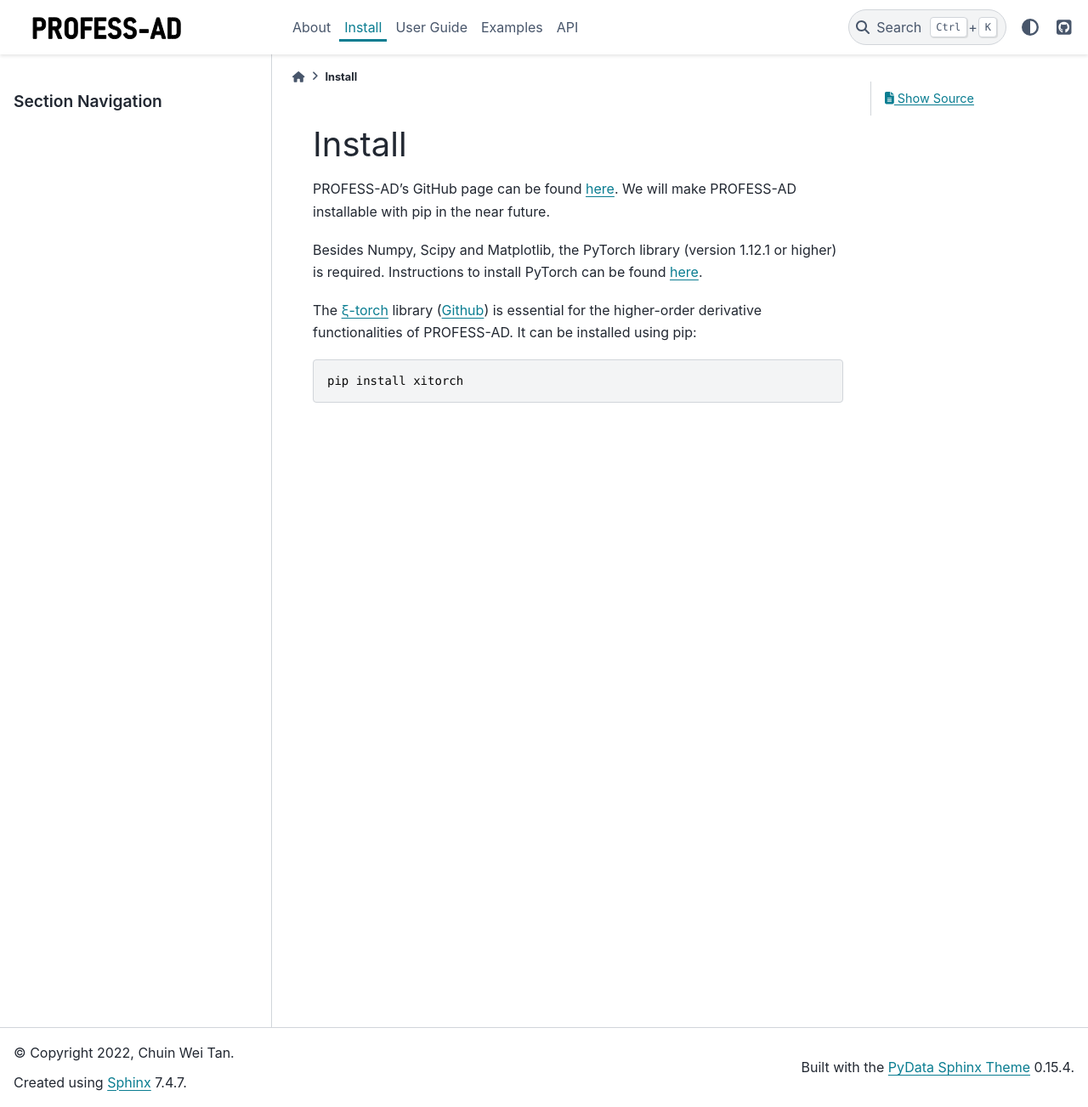
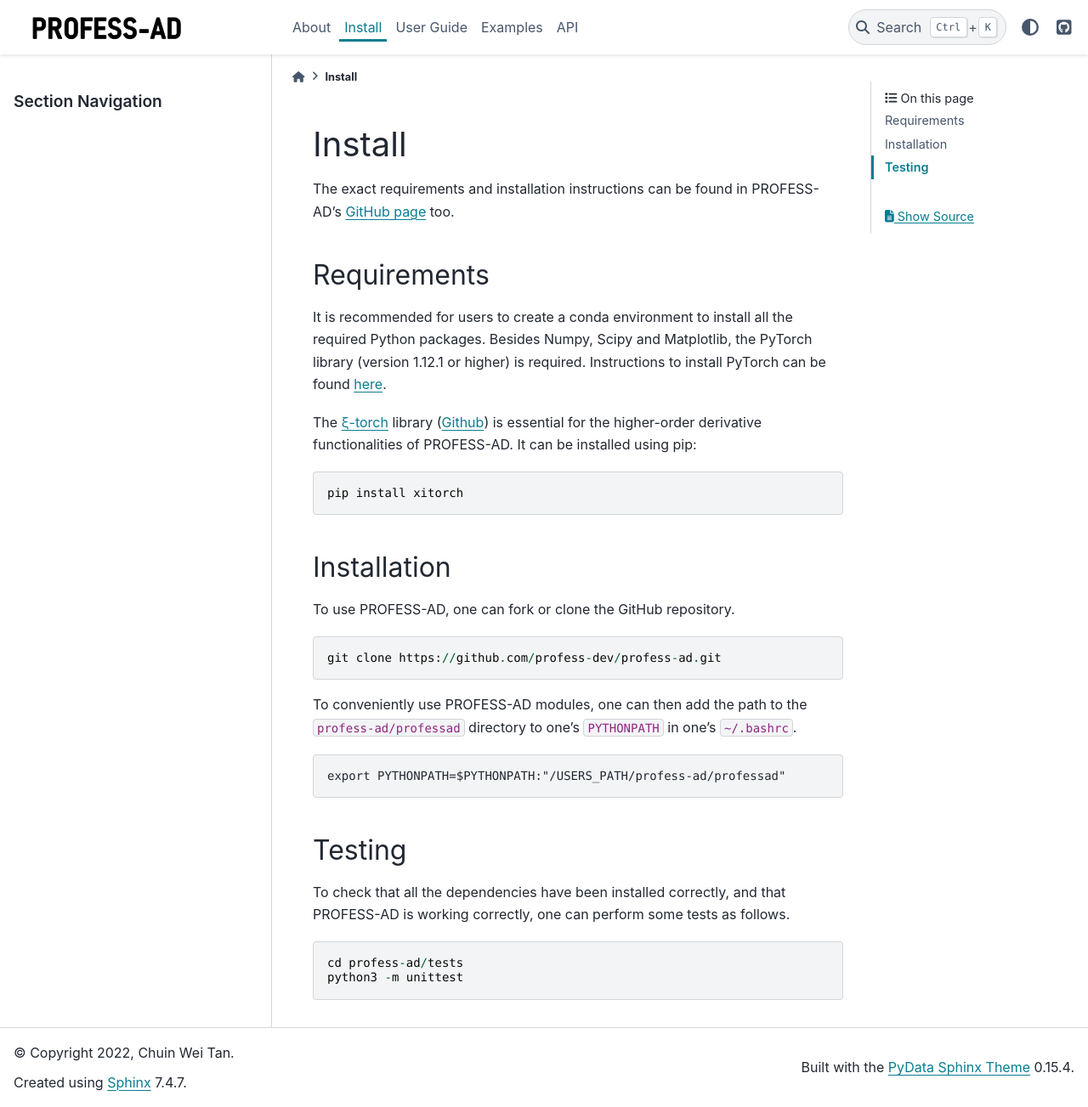
Before and after one commit to profess-dev/profess-ad, a Sphinx documentation site: the page built from docs/source/install.rst, in a window 1280 px wide and 1303 px high. Shown: the whole window at 85% size. Built offline with Sphinx 7.4.7 and the PyData theme 0.15.4, drawn with Linux system fonts in a browser that asks for light colours.

Commit message:
update installation instructions in docs

```diff
--- a/docs/source/install.rst
+++ b/docs/source/install.rst
@@ -1,14 +1,36 @@
 Install
 =======
 
-PROFESS-AD's GitHub page can be found `here <https://github.com/profess-dev/profess-ad>`_. We will make PROFESS-AD
-installable with pip in the near future.
+The exact requirements and installation instructions can be found in PROFESS-AD's
+`GitHub page <https://github.com/profess-dev/profess-ad>`_ too.
 
+Requirements
+------------
+It is recommended for users to create a conda environment to install all the required Python packages.
 Besides Numpy, Scipy and Matplotlib, the PyTorch library (version 1.12.1 or higher) is required.
 Instructions to install PyTorch can be found `here <https://pytorch.org/>`_.
-
 
 The `ξ-torch <https://xitorch.readthedocs.io/en/latest/index.html>`_ library (`Github <https://github.com/xitorch/xitorch>`_)
 is essential for the higher-order derivative functionalities of PROFESS-AD. It can be installed using pip: ::
 
   pip install xitorch
+
+
+Installation
+------------
+To use PROFESS-AD, one can fork or clone the GitHub repository. ::
+
+  git clone https://github.com/profess-dev/profess-ad.git
+
+To conveniently use PROFESS-AD modules, one can then add the path to the ``profess-ad/professad`` directory to one's
+``PYTHONPATH`` in one's ``~/.bashrc``. ::
+
+  export PYTHONPATH=$PYTHONPATH:"/USERS_PATH/profess-ad/professad"
+
+Testing
+-------
+To check that all the dependencies have been installed correctly, and that PROFESS-AD is working correctly,
+one can perform some tests as follows. ::
+
+  cd profess-ad/tests
+  python3 -m unittest
```
